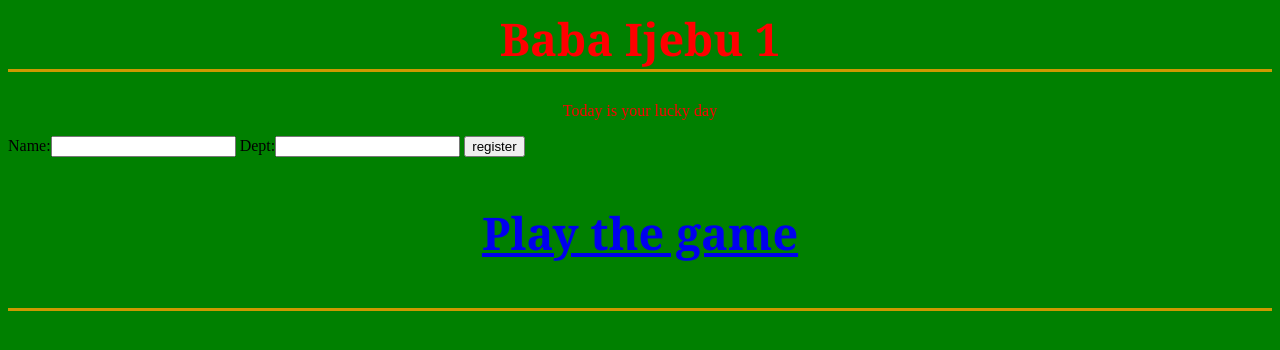
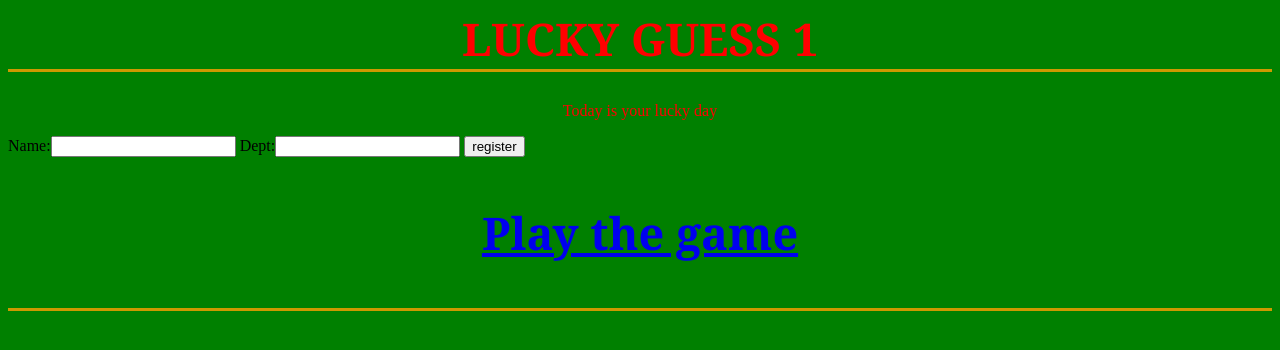
Before and after one commit to Elvictor01/LUCKYGUESS, a plain HTML site: page index.html in a window 1280 px wide. Drawn offline with Linux system fonts and the light colour scheme.

Commit message:
Update index.html

```diff
--- a/index.html
+++ b/index.html
@@ -1,6 +1,6 @@
 
 <head>
-	<title>BAba Ijebu</title>
+	<title>LUCKY GUESS</title>
 	<link rel="stylesheet" type="text/css" href="main.css">
 	<style type="text/css">
 		p{
@@ -10,7 +10,7 @@
 	</style>
 </head>
 <body>
-<h1>Baba Ijebu 1</h1>
+<h1>LUCKY GUESS 1</h1>
 <p>Today is your lucky day</p>
 <div id="split">
   <form name="register" onsubmit="retun validateform()">
```
